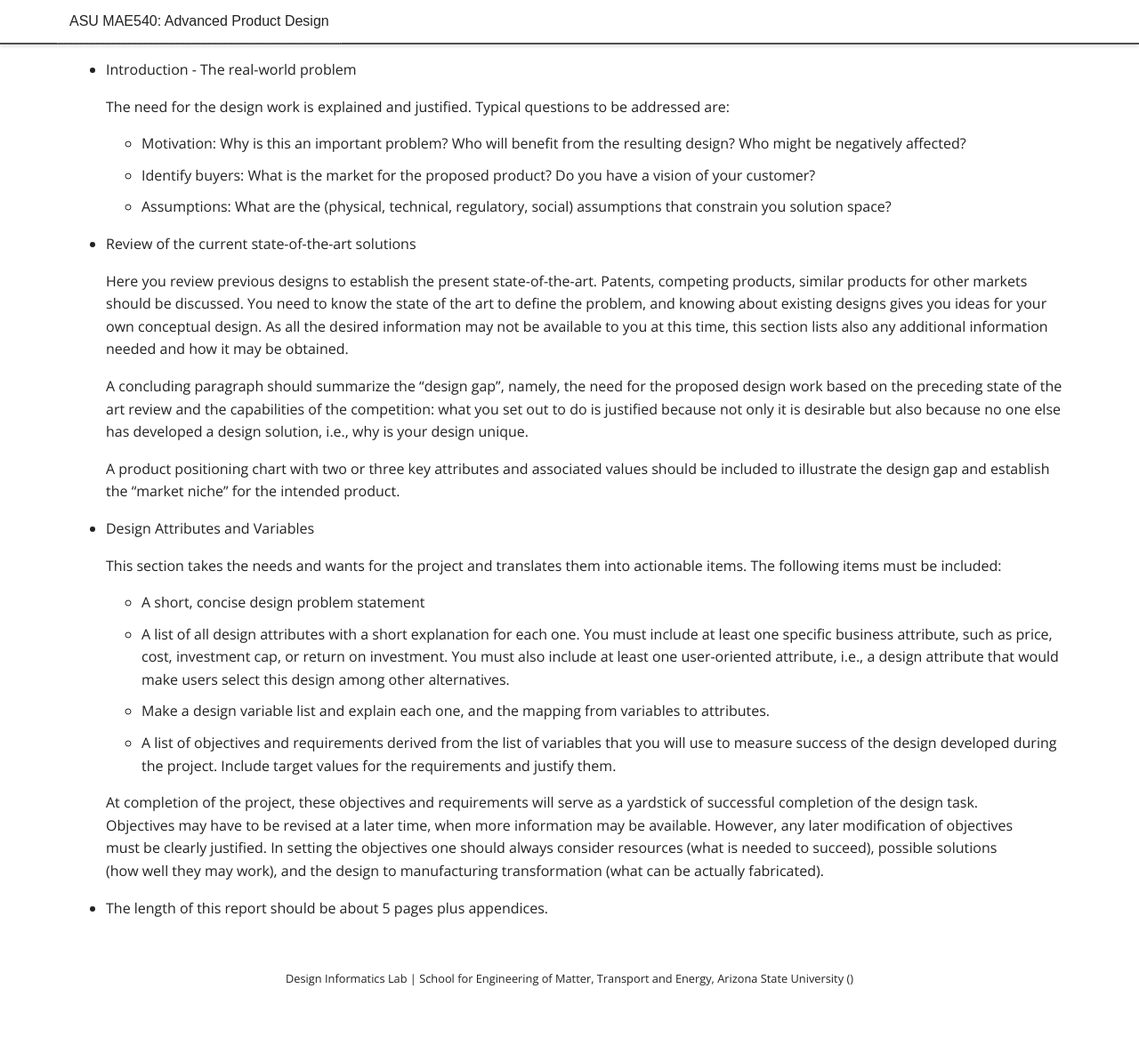
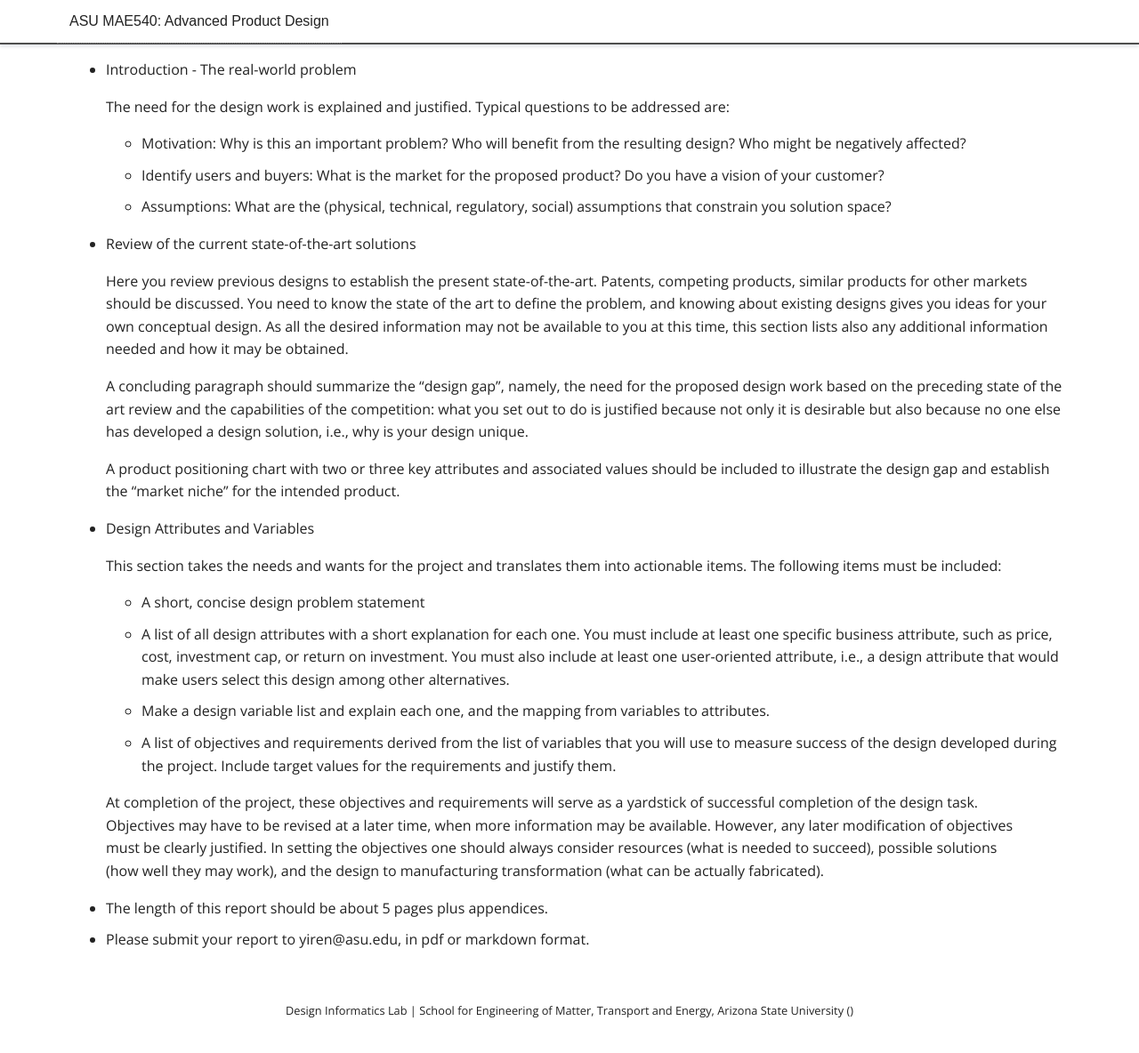
Before and after one commit to DesignInformaticsLab/DesignInformaticsLab.github.io, a Jekyll site: the page built from _posts/teaching/productdesign/2016-11-18-preliminary.md, in a window 1280 px wide and 1186 px high. Shown: the whole window at 89% size. Built offline with Jekyll 4.4.1, drawn with Linux system fonts in a browser that asks for light colours; some web fonts are replaced.

Commit message:
update lecture

```diff
--- a/_posts/teaching/productdesign/2016-11-17-designconceptpresentation.markdown
+++ b/_posts/teaching/productdesign/2016-11-17-designconceptpresentation.markdown
@@ -2,7 +2,7 @@
 categories: productdesign_guideline
 link: presentation1
 layout: apd_default
-title:  Design Concept Presentation (Jan 31st)
+title:  Design Concept Presentation (Feb. 2nd)
 published: true
 ---
 Here is a summary of the items for the proposal presentations.
--- a/_posts/teaching/productdesign/2016-11-18-preliminary.md
+++ b/_posts/teaching/productdesign/2016-11-18-preliminary.md
@@ -11,7 +11,7 @@ published: true
     Typical questions to be addressed are:
 
   * Motivation: Why is this an important problem? Who will benefit from the resulting design? Who might be negatively affected?
-  * Identify buyers: What is the market for the proposed product? Do you have a vision of your customer?
+  * Identify users and buyers: What is the market for the proposed product? Do you have a vision of your customer?
   * Assumptions: What are the (physical, technical, regulatory, social) assumptions that constrain you solution space?
 
 * Review of the current state-of-the-art solutions
@@ -60,3 +60,4 @@ resources (what is needed to succeed), possible solutions (how well they may wor
 and the design to manufacturing transformation (what can be actually fabricated).
 
 * The length of this report should be about 5 pages plus appendices.
+* Please submit your report to yiren@asu.edu, in pdf or markdown format.
```
Also changed, not shown: other parts of _posts/teaching/productdesign/2016-11-18-preliminary.md (+1 -1 lines).
